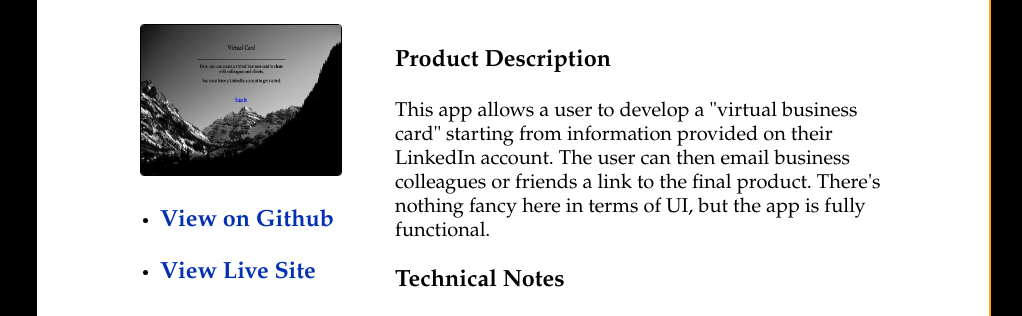
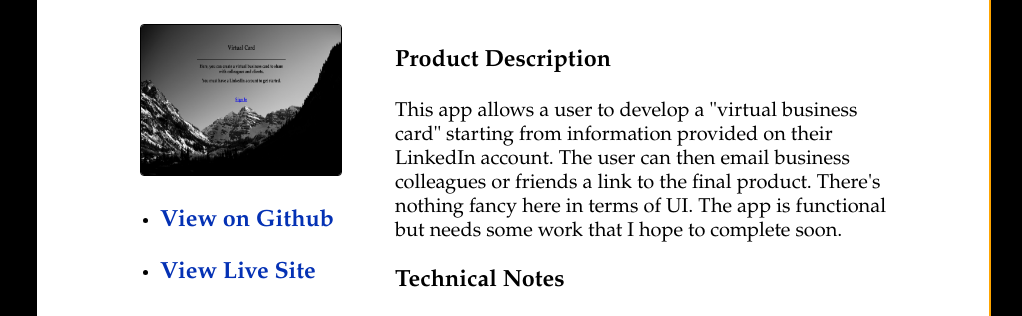
Before and after one commit to furey789/furey789.github.io, a plain HTML site: page index.html in a window 1280 px wide. Shown: the part 563-879 px from the top of the page, without its empty margins (131-1153 px from the left). Drawn offline with Linux system fonts and the light colour scheme.

Commit message:
Modify some text

```diff
--- a/index.html
+++ b/index.html
@@ -52,10 +52,12 @@
               </td>
               <td class="rightside">
                 <h3>Product Description</h3>
-                This app allows a user to develop a "virtual business card" starting from
-                information provided on their LinkedIn account. The user can then email
-                business colleagues or friends a link to the final product. There's nothing
-                fancy here in terms of UI, but the app is fully functional.
+                  This app allows a user to develop a "virtual business card" starting from
+                  information provided on their LinkedIn account. The user can then email
+                  business colleagues or friends a link to the final product. There's nothing
+                  fancy here in terms of UI. The app is functional but needs some work that I hope
+                  to complete soon.
+                </thead>
                 <h3>Technical Notes</h3>
                 <div>
                   Backend - Rails, Ruby, PostgreSQL
```
